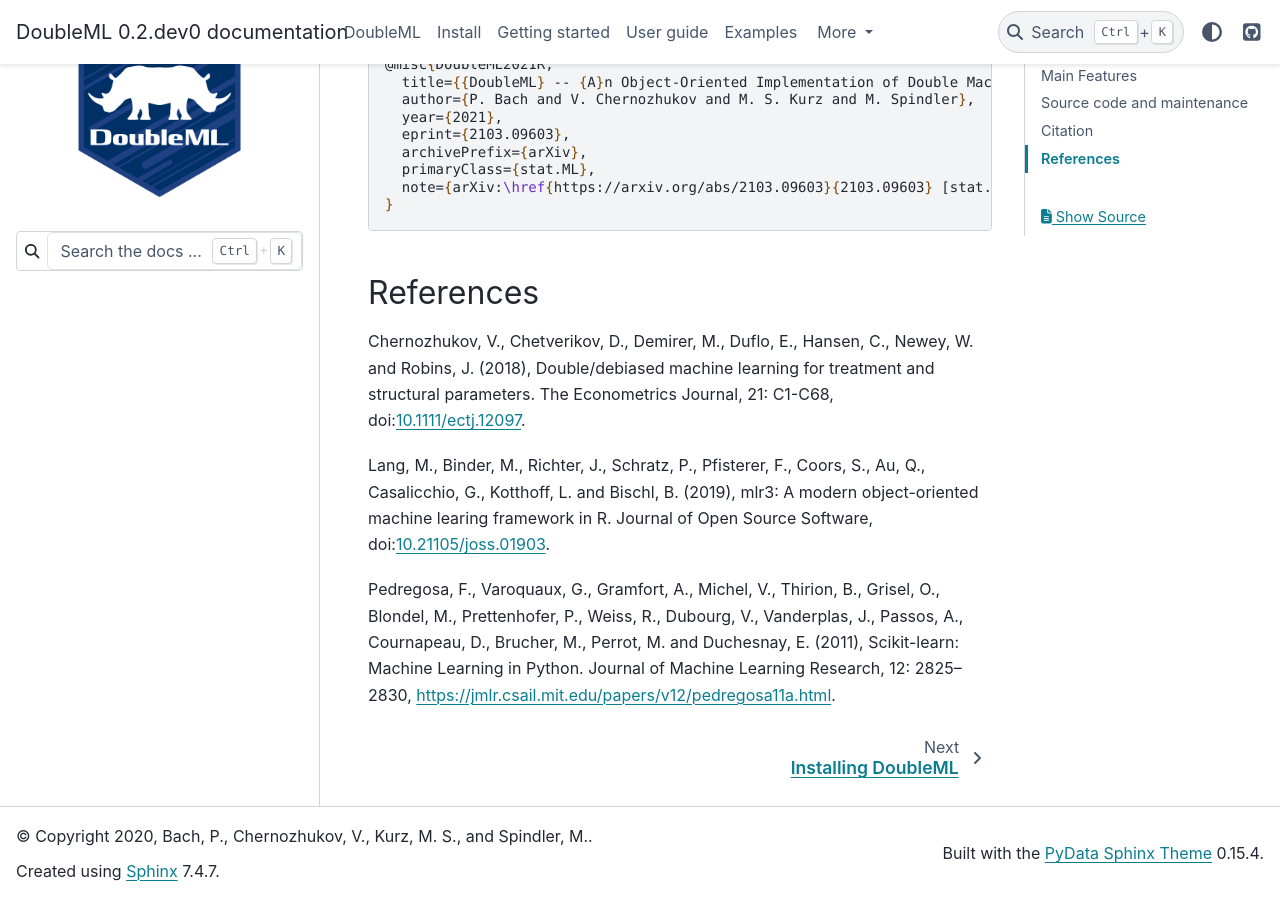
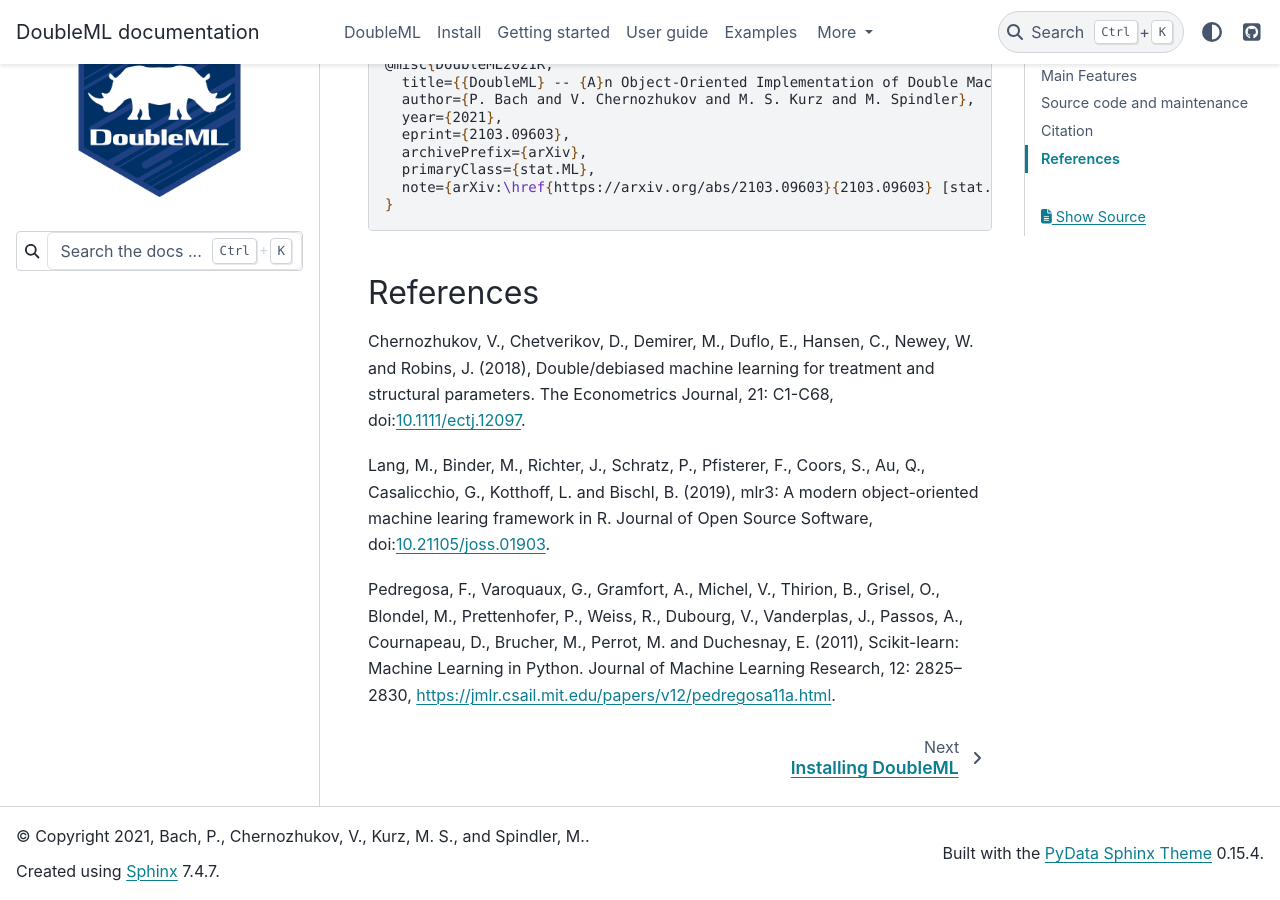
Before and after one commit to DoubleML/doubleml-docs, a Sphinx documentation site: the page built from doc/index.rst, in a window 1280 px wide and 900 px high, scrolled down 2933 px. Built offline with Sphinx 7.4.7 and the PyData theme 0.15.4, drawn with Linux system fonts in a browser that asks for light colours.

Commit message:
it's 2021

```diff
--- a/doc/conf.py
+++ b/doc/conf.py
@@ -18,11 +18,11 @@
 # -- Project information -----------------------------------------------------
 
 project = 'DoubleML'
-copyright = '2020, Bach, P., Chernozhukov, V., Kurz, M. S., and Spindler, M.'
+copyright = '2021, Bach, P., Chernozhukov, V., Kurz, M. S., and Spindler, M.'
 author = 'Bach, P., Chernozhukov, V., Kurz, M. S., and Spindler, M.'
 
 # The full version, including alpha/beta/rc tags
-release = '0.2.dev0'
+# release = '0.2.dev0'
 
 
 # -- General configuration ---------------------------------------------------
```
